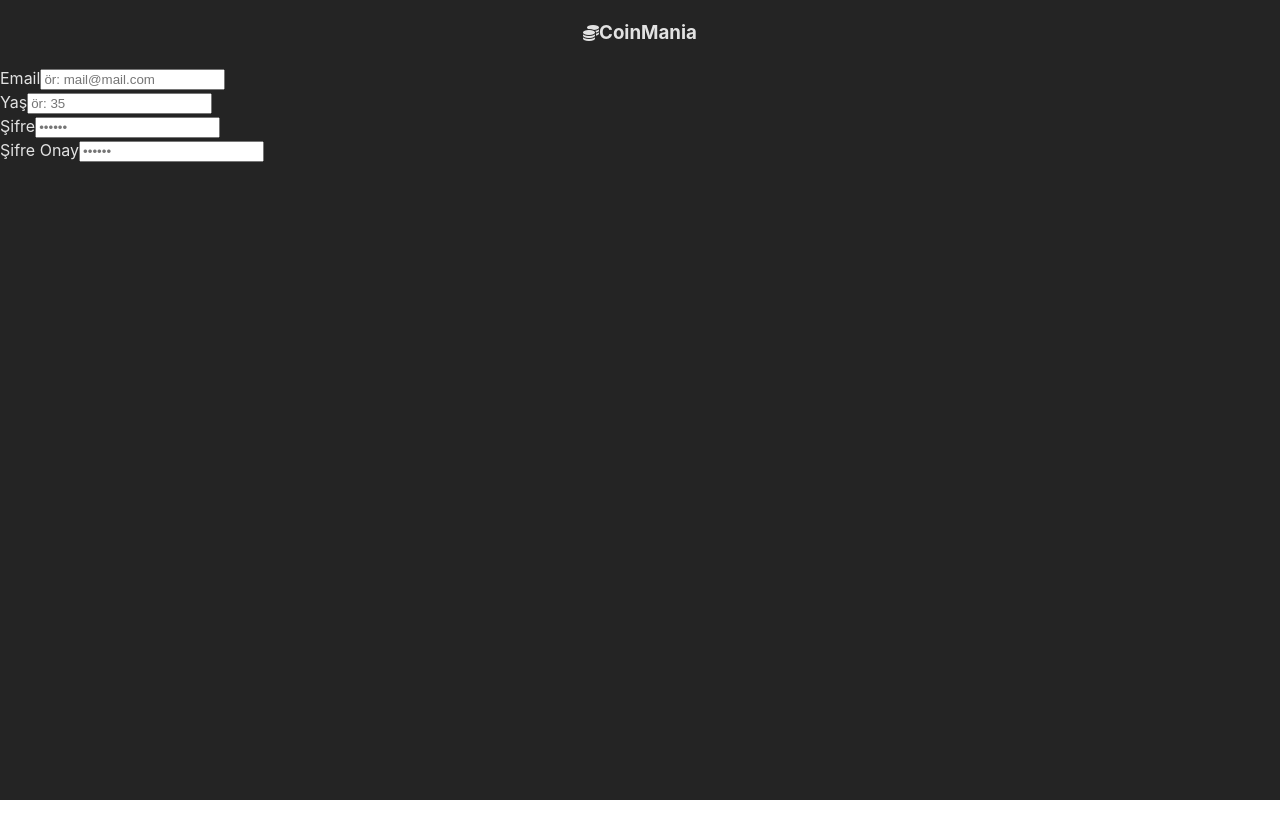
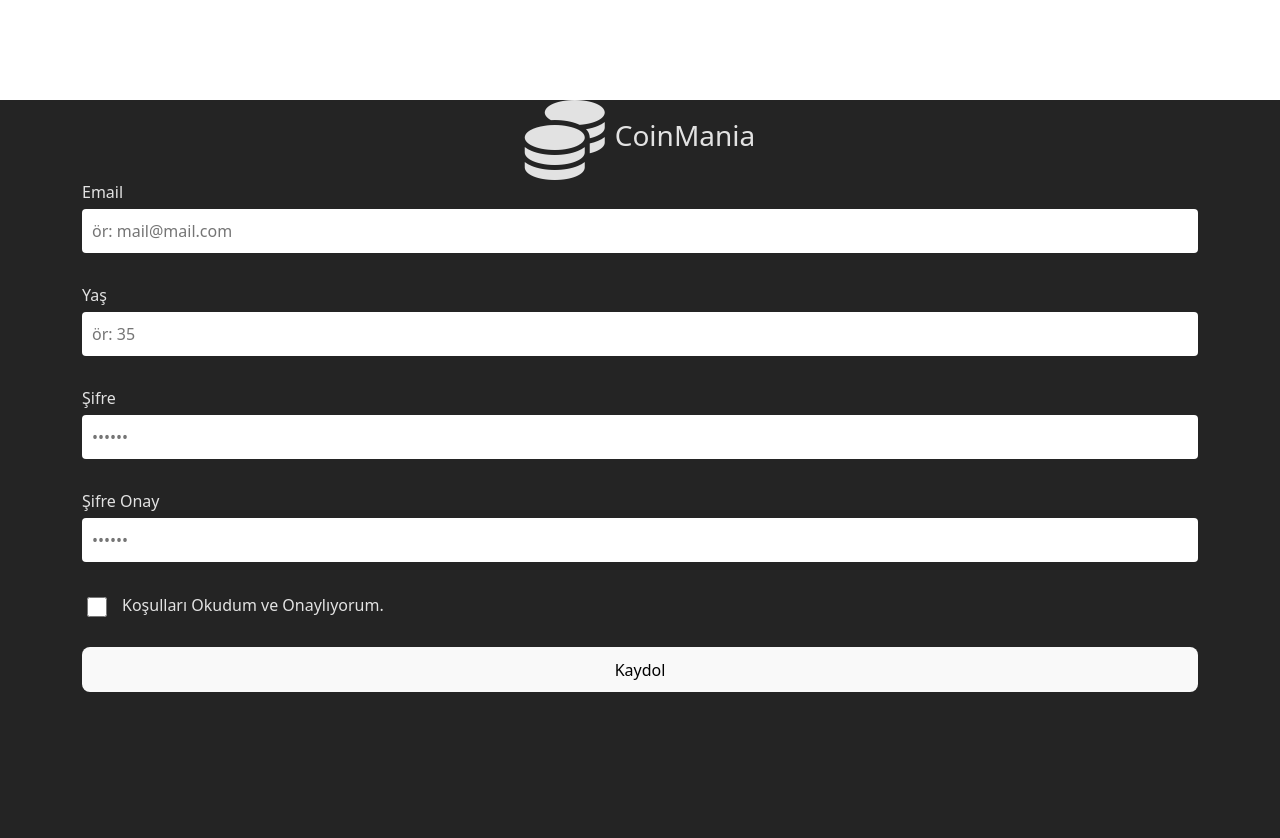
Before and after one commit to sametcandan14/mvc-coinmania, a React (Vite) app: page / in a window 1280 px wide. Shown: the top 838 px of the page. Before the commit the page ends 800 px from the top, so only its background shows below. Built offline with nearby package versions, Linux system fonts and the light colour scheme.

Commit message:
yup errors text

```diff
--- a/index.html
+++ b/index.html
@@ -11,6 +11,13 @@
       crossorigin="anonymous"
       referrerpolicy="no-referrer"
     />
+    <link
+      rel="stylesheet"
+      href="https://cdnjs.cloudflare.com/ajax/libs/bootstrap/5.3.3/css/bootstrap.min.css"
+      integrity="sha512-jnSuA4Ss2PkkikSOLtYs8BlYIeeIK1h99ty4YfvRPAlzr377vr3CXDb7sb7eEEBYjDtcYj+AjBH3FLv5uSJuXg=="
+      crossorigin="anonymous"
+      referrerpolicy="no-referrer"
+    />
     <title>CoinMania</title>
   </head>
   <body>
--- a/package.json
+++ b/package.json
@@ -10,9 +10,11 @@
     "preview": "vite preview"
   },
   "dependencies": {
+    "formik": "^2.4.5",
     "react": "^18.2.0",
     "react-dom": "^18.2.0",
-    "sass": "^1.72.0"
+    "sass": "^1.72.0",
+    "yup": "^1.4.0"
   },
   "devDependencies": {
     "@types/react": "^18.2.15",
--- a/src/App.jsx
+++ b/src/App.jsx
@@ -1,4 +1,5 @@
 import LoginForm from "./pages/LoginForm";
+import "./style.scss";
 
 function App() {
   return <LoginForm />;
--- a/src/index.css
+++ b/src/index.css
@@ -66,9 +66,3 @@ button:focus-visible {
     background-color: #f9f9f9;
   }
 }
-
-.logo {
-  display: flex;
-  justify-content: center;
-  align-items: center;
-}
--- a/src/pages/LoginForm.jsx
+++ b/src/pages/LoginForm.jsx
@@ -1,29 +1,86 @@
+import { useFormik } from "formik";
+import { schema } from "./schema";
+
 const LoginForm = () => {
+  const formik = useFormik({
+    initialValues: {
+      email: "",
+      age: "",
+      password: "",
+      confirmPassword: "",
+      terms: false,
+    },
+
+    validationSchema: schema,
+
+    onSubmit: (values) => {
+      console.log(values);
+    },
+  });
   return (
     <div>
       <div className="container">
         <div className="logo">
-          <i class="fa-solid fa-coins"></i>
+          <i className="fa-solid fa-coins"></i>
           <h3>CoinMania</h3>
         </div>
 
-        <form>
+        <form onSubmit={formik.handleSubmit}>
           <div>
             <label>Email</label>
-            <input type="text" placeholder="ör: mail@mail.com" />
+            <input
+              name="email"
+              onChange={formik.handleChange}
+              type="text"
+              placeholder="ör: mail@mail.com"
+            />
+
+            {formik.errors.email && <p>{formik.errors.email} </p>}
           </div>
           <div>
             <label>Yaş</label>
-            <input type="number" placeholder="ör: 35" />
-          </div>{" "}
+            <input
+              name="age"
+              onChange={formik.handleChange}
+              type="number"
+              placeholder="ör: 35"
+            />
+
+            {formik.errors.age && <p>{formik.errors.age} </p>}
+          </div>
           <div>
             <label>Şifre</label>
-            <input type="password" placeholder="••••••" />
+            <input
+              name="password"
+              onChange={formik.handleChange}
+              type="password"
+              placeholder="••••••"
+            />
+            {formik.errors.password && <p>{formik.errors.password} </p>}
           </div>
           <div>
             <label>Şifre Onay</label>
-            <input type="password" placeholder="••••••" />
+            <input
+              name="confirmPassword"
+              onChange={formik.handleChange}
+              type="password"
+              placeholder="••••••"
+            />
+
+            {formik.errors.confirmPassword && (
+              <p>{formik.errors.confirmPassword} </p>
+            )}
           </div>
+          <div className="check">
+            <input
+              name="terms"
+              onChange={formik.handleChange}
+              type="checkbox"
+              id="terms"
+            />
+            <label htmlFor="terms">Koşulları Okudum ve Onaylıyorum.</label>
+          </div>
+          <button>Kaydol</button>
         </form>
       </div>
     </div>
--- /dev/null
+++ b/src/pages/schema.js
@@ -0,0 +1,18 @@
+import * as yup from "yup";
+
+export const schema = yup.object().shape({
+  email: yup
+    .string()
+    .email("Lütfen Geçerli Bir Email Girin")
+    .required("Zorunlu Alan"),
+  age: yup
+    .number()
+    .required()
+    .positive()
+    .integer()
+    .min(18, "18  Yaşından küçükler Giremez")
+    .max(100, "Yaşınız 100 den büyük olamaz"),
+  //   password: "",
+  //   confirmPassword: "",
+  //   terms: false,
+});
--- /dev/null
+++ b/src/style.scss
@@ -0,0 +1,40 @@
+.logo {
+  display: flex;
+  justify-content: center;
+  align-items: center;
+  margin-top: 100px;
+
+  i {
+    font-size: 80px;
+    margin-right: 10px;
+  }
+}
+
+form {
+  display: flex;
+  flex-direction: column;
+  gap: 30px;
+
+  input {
+    width: 100%;
+    padding: 10px;
+    border-radius: 4px;
+    margin-top: 5px;
+    border: none;
+
+    &:focus {
+      outline: 1px solid #646cff;
+    }
+  }
+
+  .check {
+    display: flex;
+    align-items: center;
+
+    gap: 10px;
+    input {
+      width: 30px;
+      height: 20px;
+    }
+  }
+}
```
Also changed, not shown: 1 other file (tests, documents, lock files or other folders).
